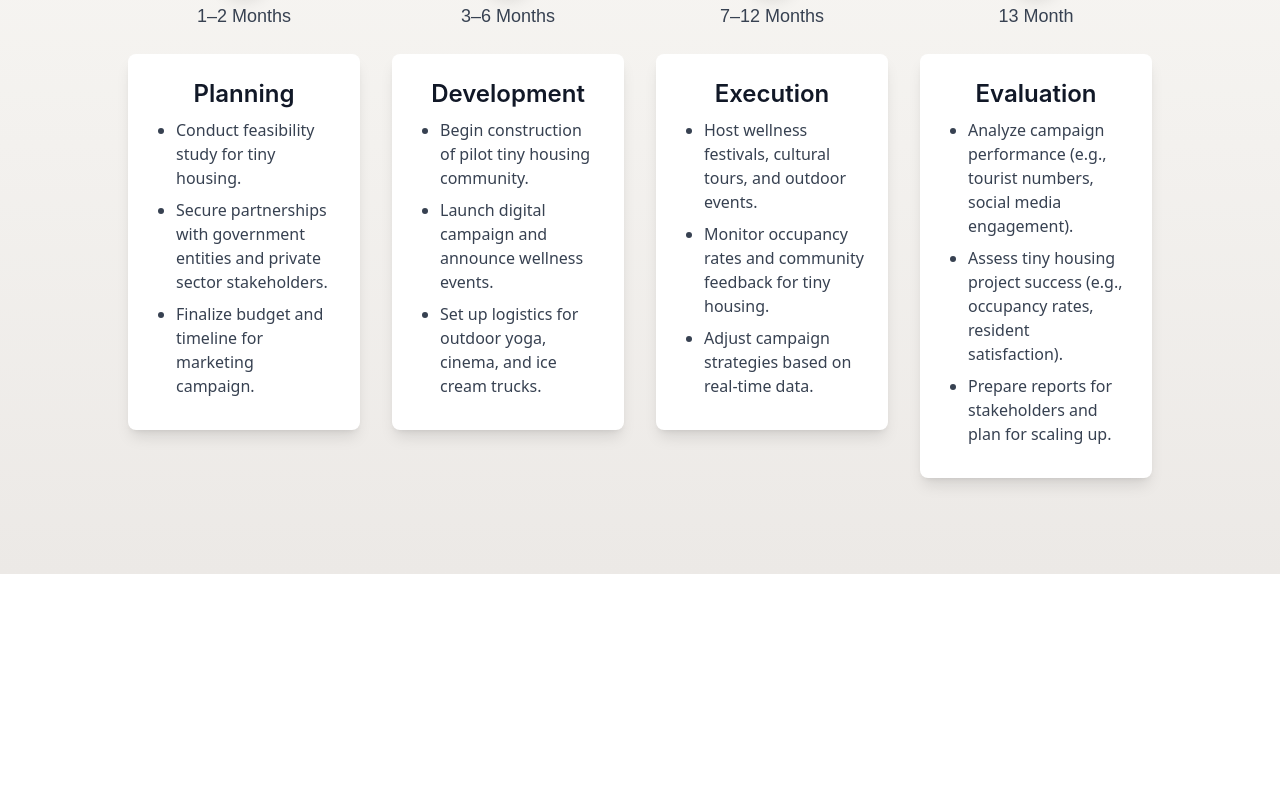
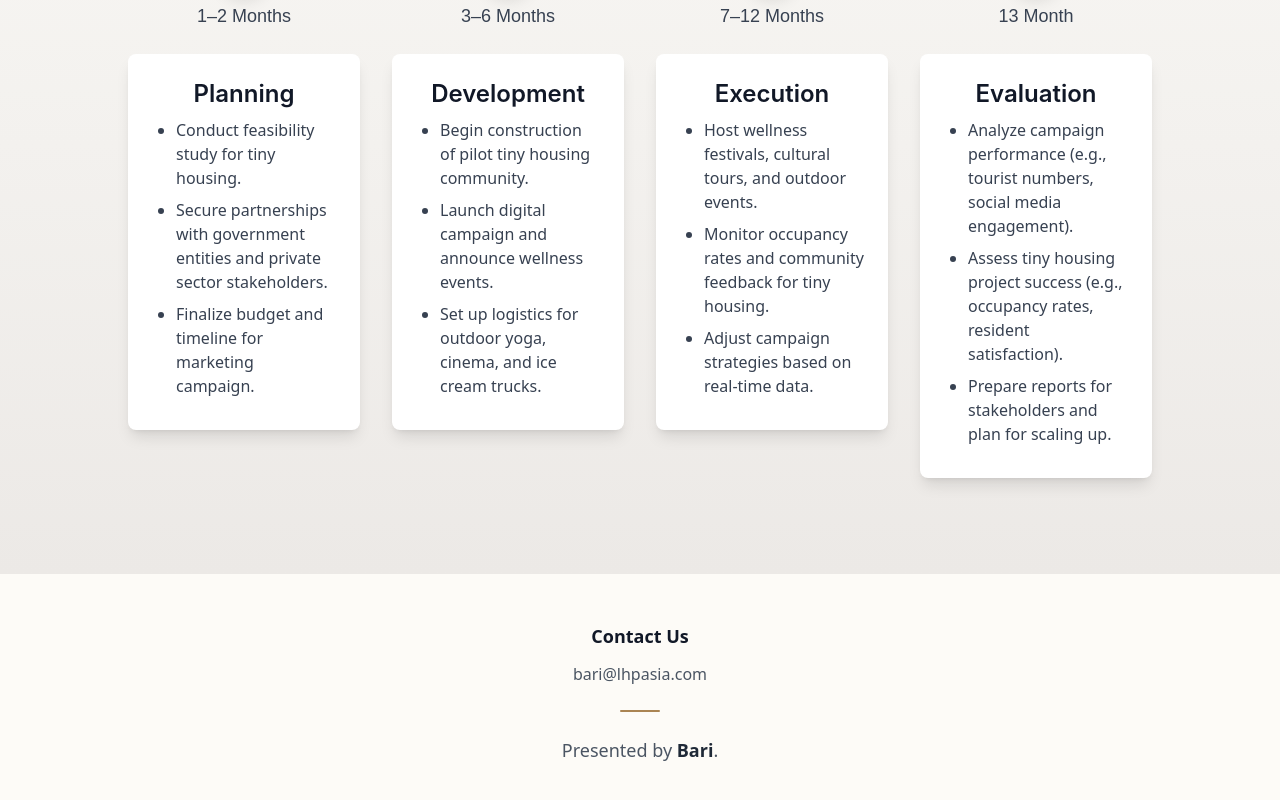
Before and after one commit to pixelpoint-co/bari-global, a React (Create React App) app in the folder dwo/: page / in a window 1280 px wide. Shown: the part 10676-11476 px from the top of the page. Before the commit the page ends 11250 px from the top, so only its background shows below. Built offline with nearby package versions, Linux system fonts and the light colour scheme.

Commit message:
Footer added

```diff
--- a/dwo/package.json
+++ b/dwo/package.json
@@ -45,7 +45,7 @@
     "react-dom": "^18.3.1",
     "react-icons": "^5.3.0",
     "react-redux": "^9.1.2",
-    "react-router-dom": "^6.26.1",
+    "react-router-dom": "^6.29.0",
     "react-scripts": "5.0.1",
     "react-simple-maps": "^3.0.0",
     "react-spinners": "^0.14.1",
--- a/dwo/src/App.js
+++ b/dwo/src/App.js
@@ -12,6 +12,7 @@ import MarketingBudgetTimeline from "./components/MarketingBudgetTimeline";
 import KeyStakeholders from "./components/KeyStakeholders";
 import ImplementationPlan from "./components/ImplementationPlan";
 import Conclusion from "./components/Conclusion";
+import Footer from "./components/Footer";
 
 function App() {
   return (
@@ -36,6 +37,7 @@ function App() {
       <div id="budget-timeline"><MarketingBudgetTimeline /></div>
       <div id="stakeholders"><KeyStakeholders /></div>
       <div id="implementation"><ImplementationPlan /></div>
+      <Footer />
     </div>
   );
 }
--- /dev/null
+++ b/dwo/src/components/Footer.js
@@ -0,0 +1,30 @@
+import React from "react";
+
+const Footer = () => {
+  return (
+    <footer className="w-full bg-[#FDFBF7] text-gray-700 py-12">
+      <div className="max-w-6xl mx-auto flex flex-col items-center text-center space-y-6">
+
+        {/* Contact Section */}
+        <div className="text-center">
+          <h3 className="text-lg font-semibold text-gray-900 mb-3">Contact Us</h3>
+          <p className="text-md text-gray-600">
+            <a href="mailto:bari@lhpasia.com" className="hover:text-[#AA8453] transition-all">
+              bari@lhpasia.com
+            </a>
+          </p>
+        </div>
+
+        {/* Soft Divider */}
+        <div className="w-10 h-[2px] bg-[#AA8453] rounded-full"></div>
+
+        {/* Presented By */}
+        <p className="text-md md:text-lg text-gray-600">
+          Presented by <span className="text-gray-800 font-semibold">Bari</span>.
+        </p>
+      </div>
+    </footer>
+  );
+};
+
+export default Footer;
```
Also changed, not shown: 1 other file (tests, documents, lock files or other folders).
